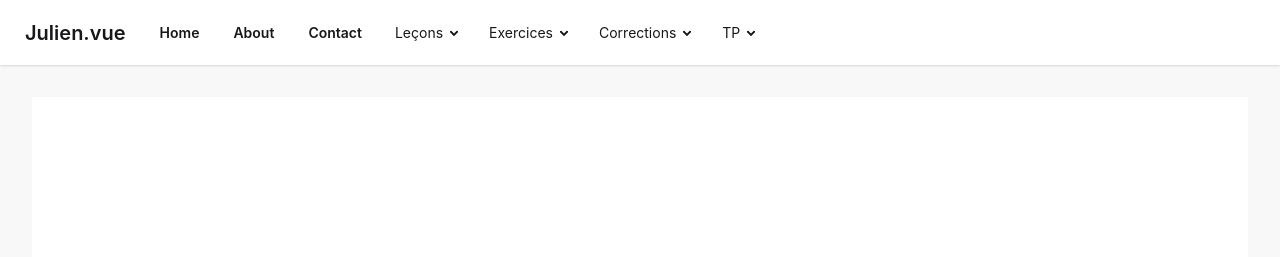
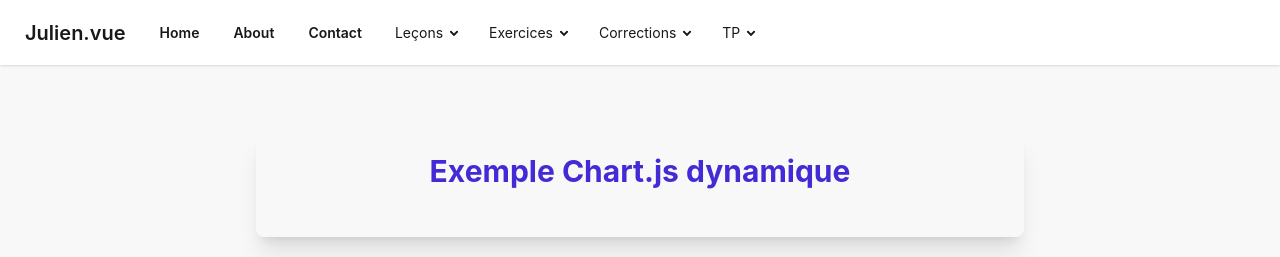
Before and after one commit to juliencongras/julien.vue, a Vue app: page /exercices/charte_js_dynamique in a window 1280 px wide. Shown: the top 257 px of the page. Built offline with nearby package versions, Linux system fonts and the light colour scheme.

Commit message:
Mise en place exercice charte js dynamique

```diff
--- a/package.json
+++ b/package.json
@@ -9,7 +9,9 @@
     "preview": "vite preview"
   },
   "dependencies": {
+    "chart.js": "^4.5.1",
     "vue": "^3.5.42",
+    "vue-chartjs": "^5.3.4",
     "vue-router": "^5.4.0"
   },
   "devDependencies": {
--- a/src/components/AppHeader.vue
+++ b/src/components/AppHeader.vue
@@ -41,6 +41,7 @@
                 <li><router-link to="/exercices/computed_properties" class="btn btn-ghost">Computed properties</router-link></li>
                 <li><router-link to="/exercices/watchers" class="btn btn-ghost">Watchers</router-link></li>
                 <li><router-link to="/exercices/lifecycle_api" class="btn btn-ghost">Lifecycle api</router-link></li>
+                <li><router-link to="/exercices/charte_js_dynamique" class="btn btn-ghost">Charte JS dynamique</router-link></li>
               </ul>
             </details>
           </li>
--- a/src/router/index.js
+++ b/src/router/index.js
@@ -120,6 +120,10 @@ const router = createRouter({
             path: '/exercices/lifecycle_api',
             component: () => import('../views/exercices/exercice-lifecycle-api.vue')
         },
+        {
+            path: '/exercices/charte_js_dynamique',
+            component: () => import('../views/exercices/exercice-charte-js-dynamique.vue')
+        },
 
         //Corrections
         {
--- /dev/null
+++ b/src/views/exercices/exercice-charte-js-dynamique.vue
@@ -0,0 +1,13 @@
+<template>
+    <div class="flex justify-center my-8">
+        <div class="card w-full max-w-3xl bg-base-200 shadow-xl p-6">
+            <h1 class="text-3xl font-bold text-primary mb-6 text-center">Exemple Chart.js dynamique</h1>
+
+        </div>
+    </div>
+</template>
+
+<script setup>
+    import { ref } from 'vue';
+
+</script>
```
Also changed, not shown: 1 other file (tests, documents, lock files or other folders).
